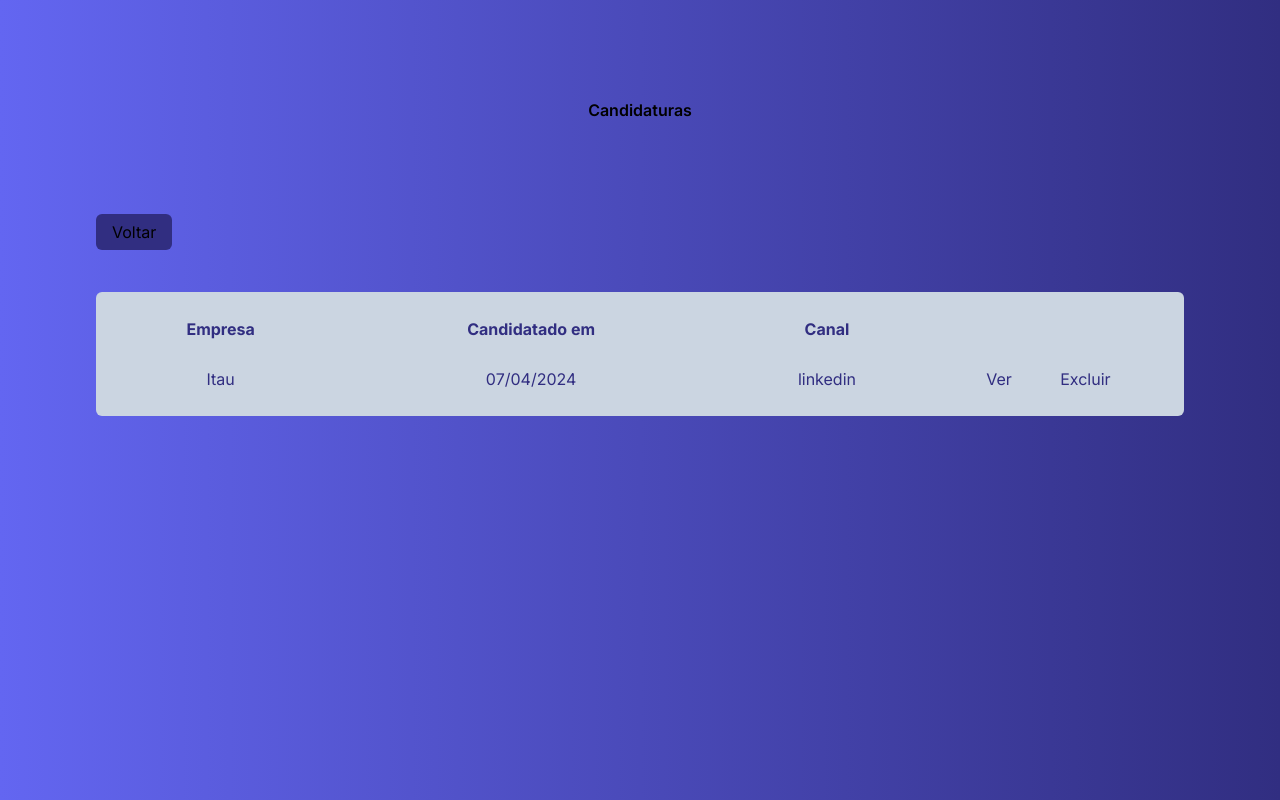
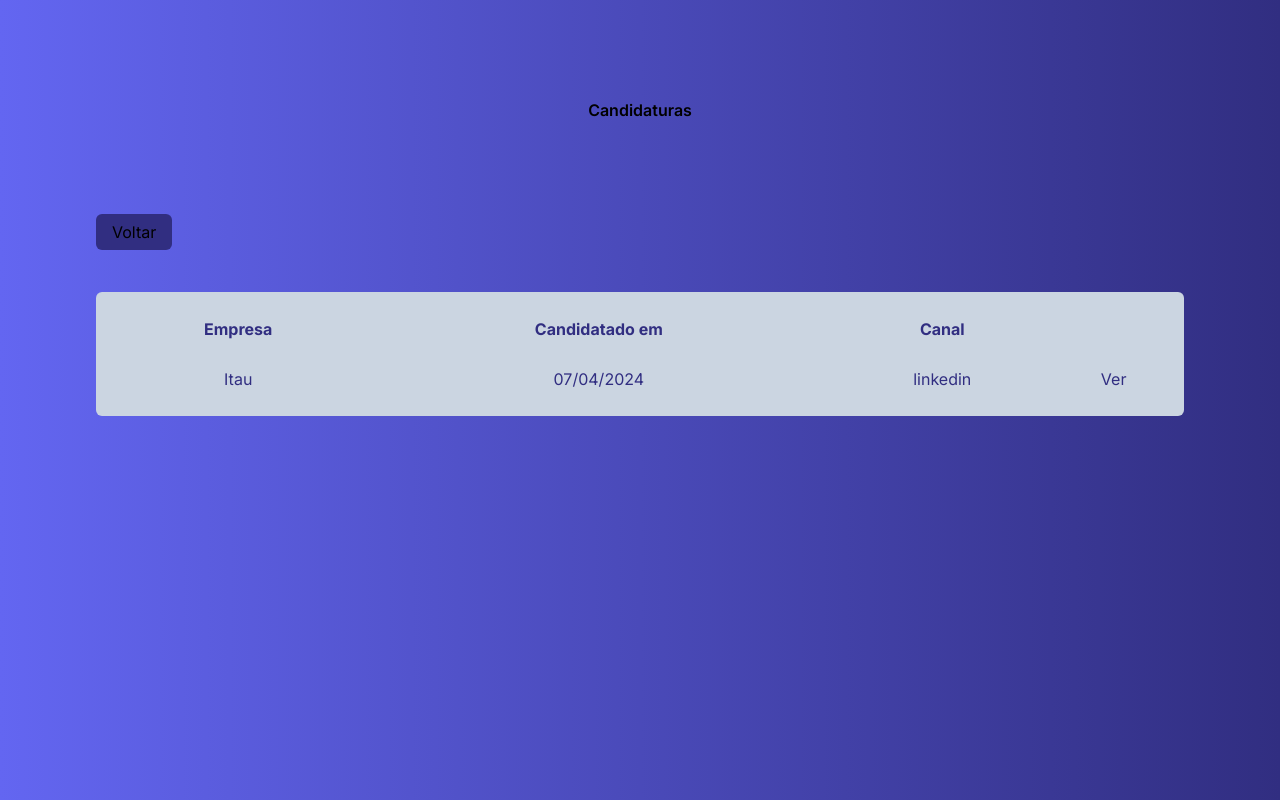
Before and after one commit to dougstefe/schedevule-web, a Next.js app: page /job-applications in a window 1280 px wide. Built offline with nearby package versions, Linux system fonts and the light colour scheme.

Commit message:
feat: remove button exclude

```diff
--- a/src/app/job-applications/page.tsx
+++ b/src/app/job-applications/page.tsx
@@ -27,7 +27,6 @@ export default function Home() {
         </td>
         <td className="flex justify-evenly">
           <a href={`/job-applications/${jobApplication.id}`}>Ver</a>
-          <button>Excluir</button>
         </td>
       </tr>
     ))
```
